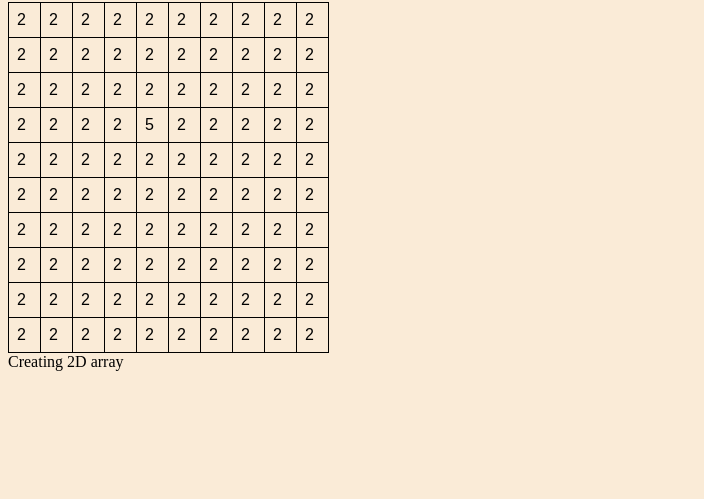
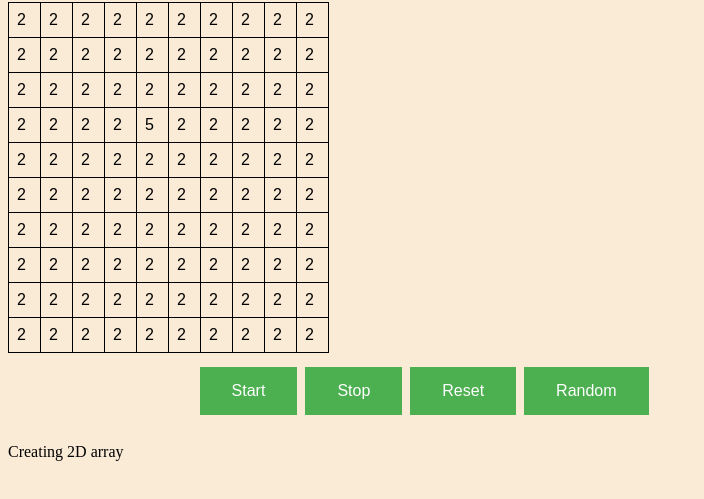
Before and after one commit to tambuaevaristus/game-of-life, a plain HTML site: page view/index.html in a window 1280 px wide. Shown: the part 65-564 px from the top of the page, without its empty margins (0-704 px from the left). Drawn offline with Linux system fonts and the light colour scheme.

Commit message:
Update index.html

```diff
--- a/view/index.html
+++ b/view/index.html
@@ -16,14 +16,14 @@
 
           </table>
       <!-- </div> -->
-      <!-- <div class="bottons_container" id="bottons_container">
+       <div class="bottons_container" id="bottons_container">
         <div class="row">
           <button class="btn" id="start_btn">Start</button>
           <button class="btn" id="stop_btn">Stop</button>
           <button class="btn" id="reset_btn">Reset</button>
           <button class="btn" id="random_btn">Random</button>
         </div>
-      </div> -->
+      </div>
     </div>
   </body>
 
```
